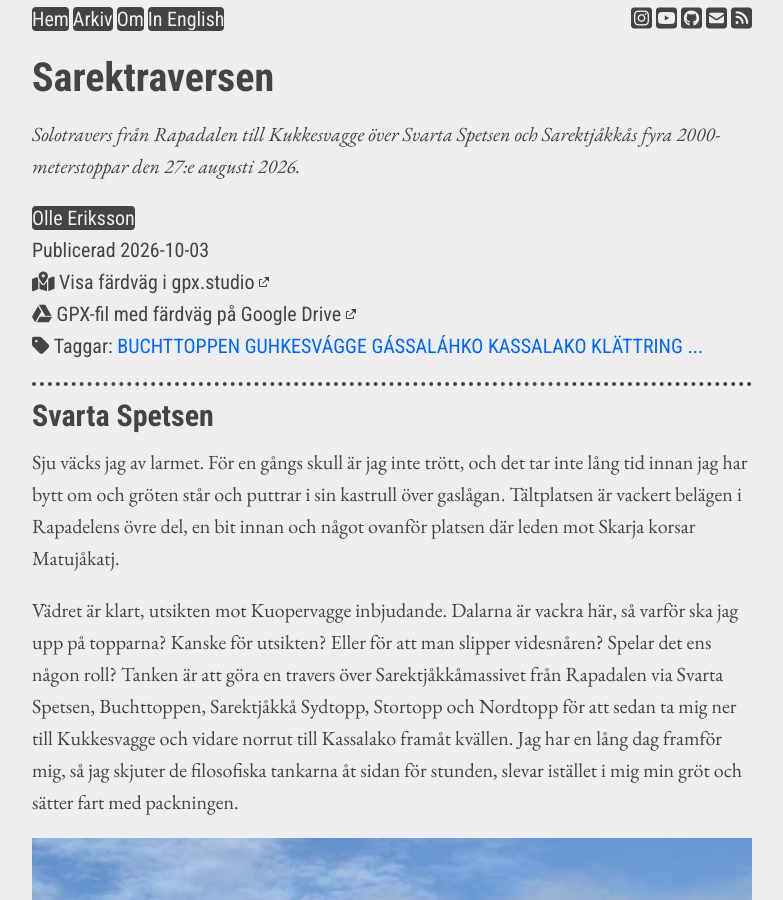
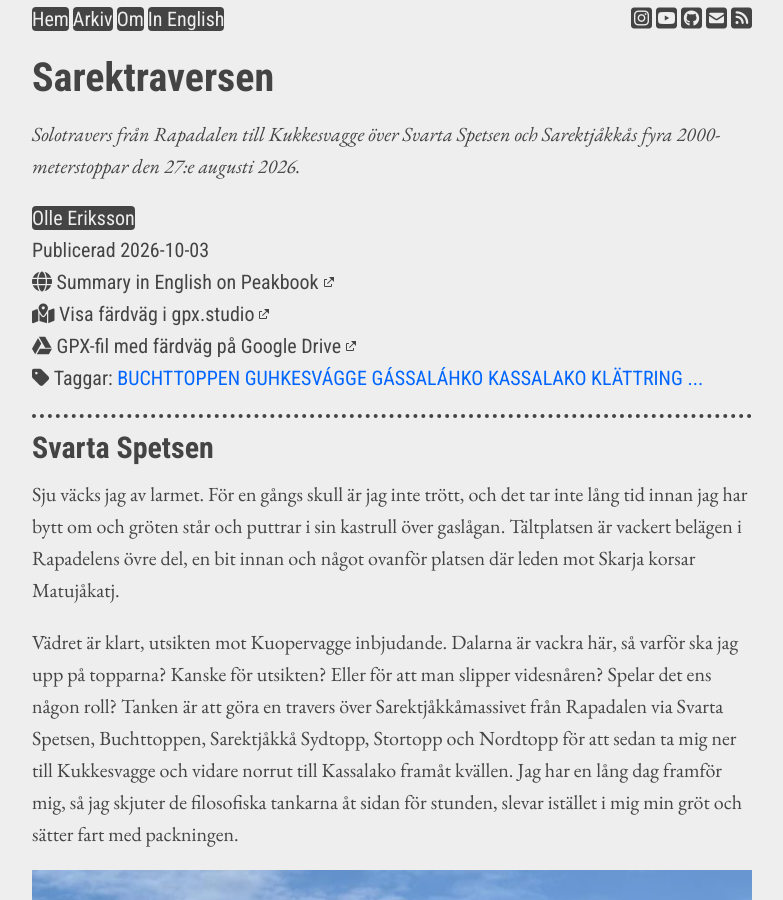
Before and after one commit to fjallklatterprojektet/fjallklatterprojektet.github.io, a Jekyll site: the page built from _posts/2026-10-03-sarektraversen.md, in a window 1280 px wide and 900 px high. Shown: the whole window, without its empty margins (248-1031 px from the left). Built offline with Jekyll 4.4.1, drawn with Linux system fonts in a browser that asks for light colours; some of the changed lines change nothing that is shown.

Commit message:
Add Peakbook link to post

```diff
--- a/_posts/2026-10-03-sarektraversen.md
+++ b/_posts/2026-10-03-sarektraversen.md
@@ -6,6 +6,7 @@ date: 2026-10-03
 type: Turskildring
 summary: Solotravers från Rapadalen till Kukkesvagge över Svarta Spetsen och Sarektjåkkås fyra 2000-meterstoppar den 27:e augusti 2026.
 tags: [sarek, rapadalen, skarja, kukkesvagge, guhkesvágge, kassalako, gássaláhko, svarta spetsen, buchttoppen, sarektjåkkå, sydtoppen, stortoppen, nordtoppen, scrambling, klättring, solo]
+peakbook_url: https://peakbook.org/tour/639029/Solo+Traverse+Across+the+2000+Meter+Peaks+of+Sarektj%C3%A5kk%C3%A5.html
 gpxstudio_url: https://gpx.studio/app?ids=%5B%22196eqnF8CKpfPE048b8tYpj07qmq0YwG5%22%5D
 googledrive_gpx_url: https://drive.google.com/file/d/196eqnF8CKpfPE048b8tYpj07qmq0YwG5/view?usp=drive_link
 ---
```
